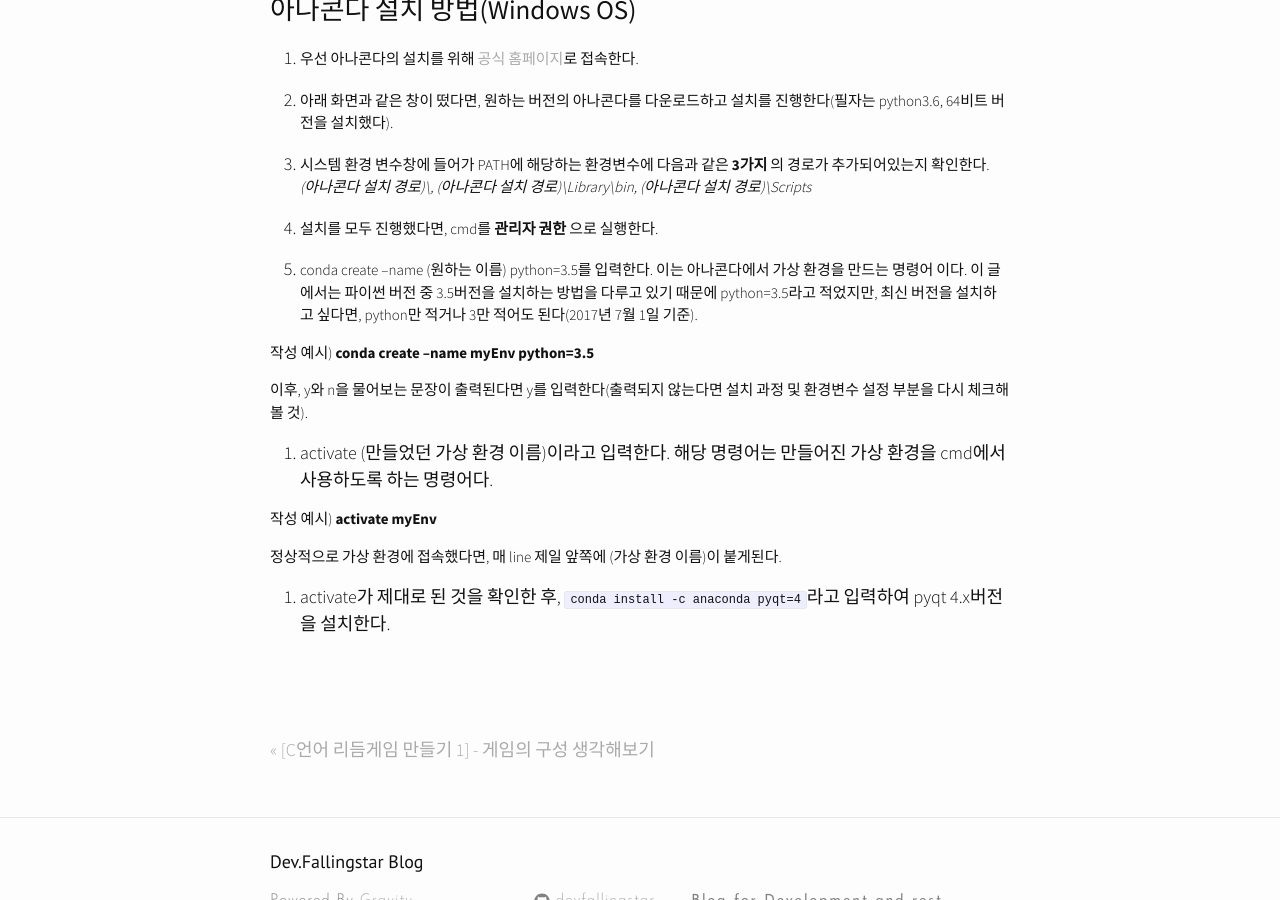
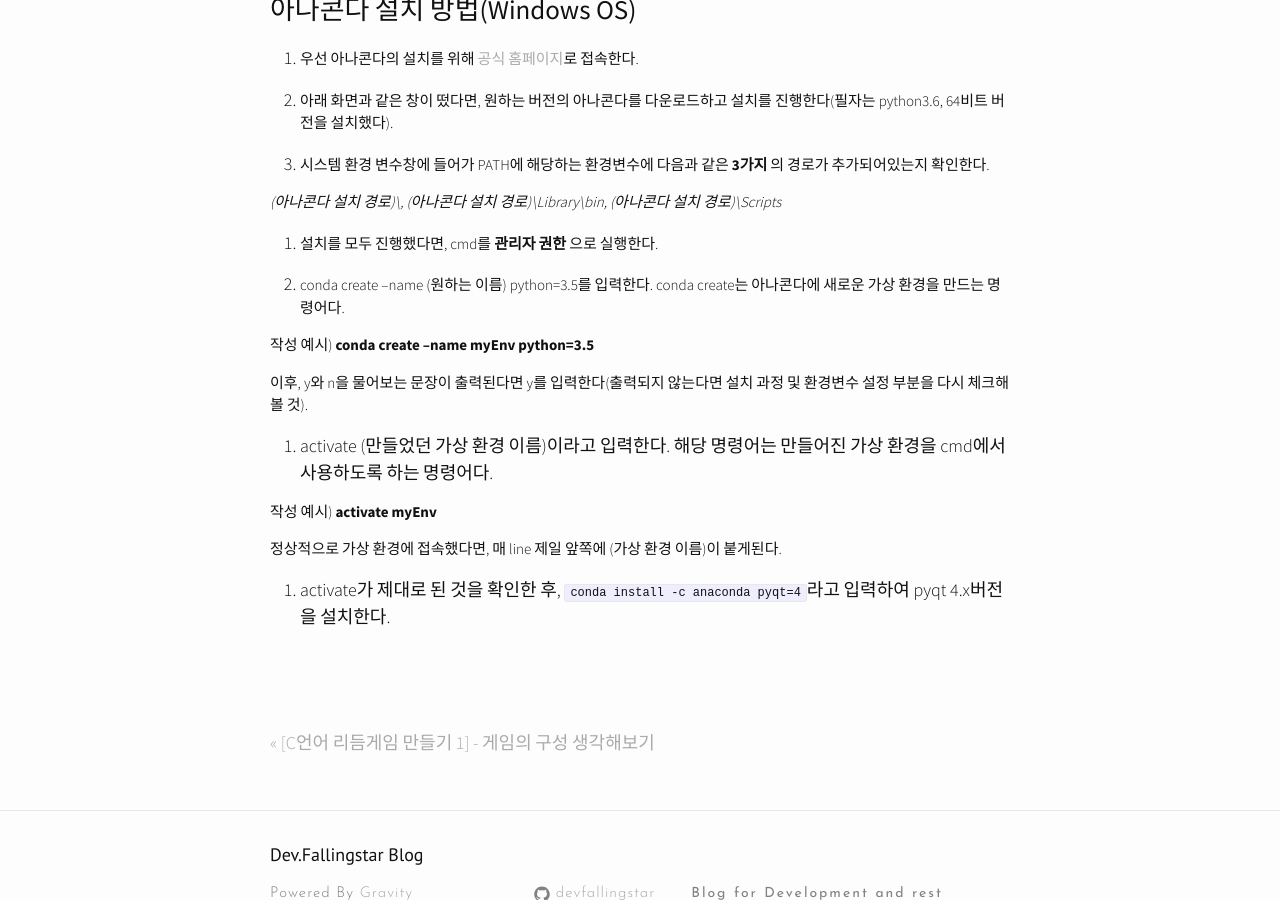
Before and after one commit to devFallingstar/backup-devfallingstar.github.io, a Jekyll site: the page built from _posts/2017-07-02-anacondainstallpython35pyqt4.markdown, in a window 1280 px wide and 900 px high, scrolled down 771 px. Built offline with Jekyll 4.4.1, drawn with Linux system fonts in a browser that asks for light colours; nearby versions of some CDN libraries.

Commit message:
Change contents to check list representation8

```diff
--- a/_posts/2017-07-02-anacondainstallpython35pyqt4.markdown
+++ b/_posts/2017-07-02-anacondainstallpython35pyqt4.markdown
@@ -18,11 +18,12 @@
 2.  아래 화면과 같은 창이 떴다면, 원하는 버전의 아나콘다를 다운로드하고 설치를 진행한다(필자는 python3.6, 64비트 버전을 설치했다).
 
 3.  시스템 환경 변수창에 들어가 PATH에 해당하는 환경변수에 다음과 같은 **3가지** 의 경로가 추가되어있는지 확인한다.
+
 _(아나콘다 설치 경로)\, (아나콘다 설치 경로)\Library\bin, (아나콘다 설치 경로)\Scripts_
 
 4.  설치를 모두 진행했다면, cmd를 **관리자 권한** 으로 실행한다.
 
-5.  conda create --name (원하는 이름) python=3.5를 입력한다. 이는 아나콘다에서 가상 환경을 만드는 명령어 이다. 이 글에서는 파이썬 버전 중 3.5버전을 설치하는 방법을 다루고 있기 때문에 python=3.5라고 적었지만, 최신 버전을 설치하고 싶다면, python만 적거나 3만 적어도 된다(2017년 7월 1일 기준).
+5.  conda create --name (원하는 이름) python=3.5를 입력한다. conda create는 아나콘다에 새로운 가상 환경을 만드는 명령어다.
 
   작성 예시) **conda create --name myEnv python=3.5**
 
```
